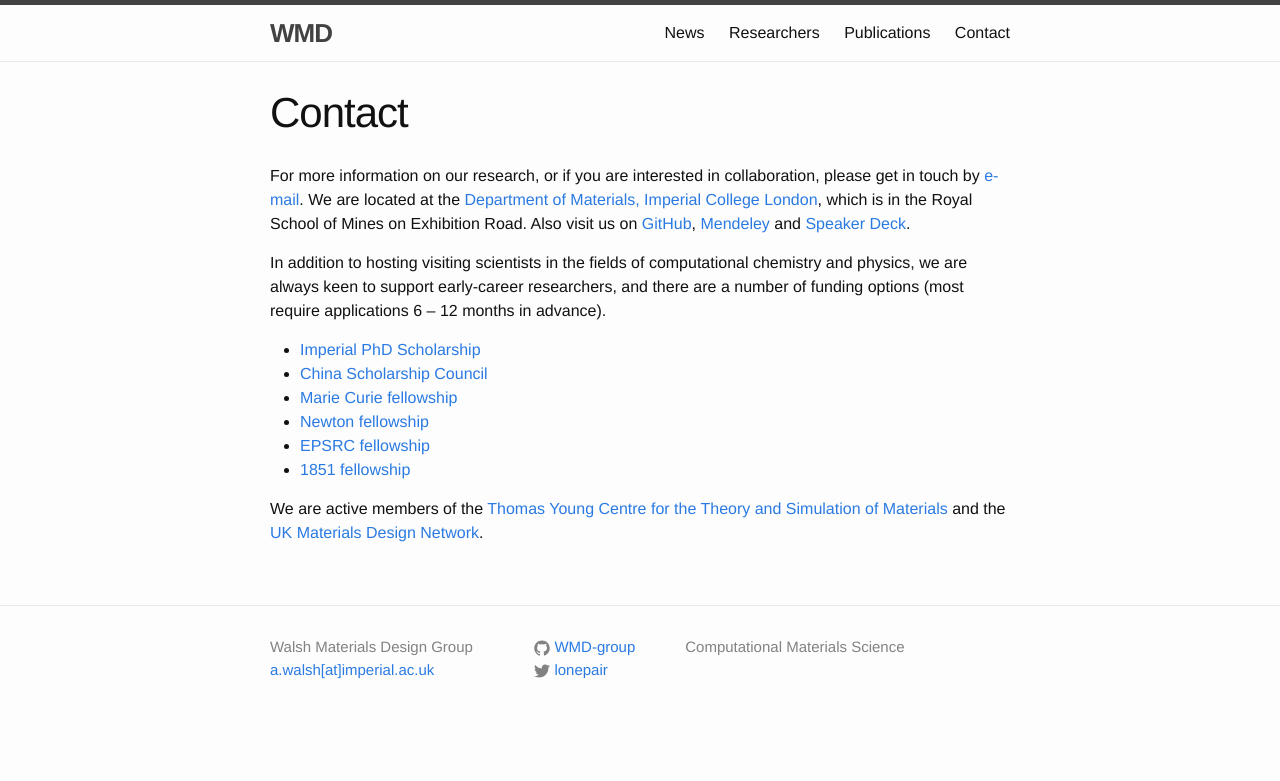
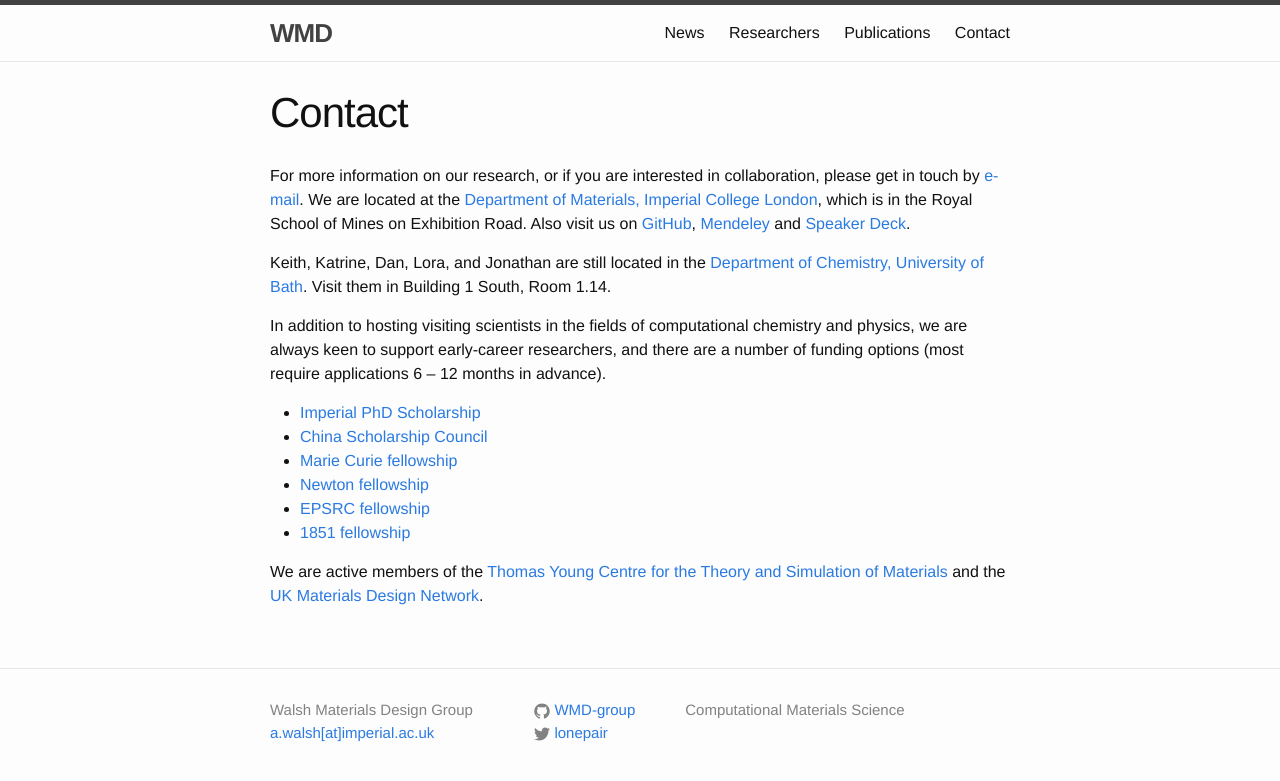
Before and after one commit to WMD-group/WMD-group.github.io, a Jekyll site: the page built from d_contact.md, in a window 1280 px wide. Shown: the top 781 px of the page. Built offline with Jekyll 4.4.1, drawn with Linux system fonts in a browser that asks for light colours.

Commit message:
Bath contact

```diff
--- a/d_contact.md
+++ b/d_contact.md
@@ -7,6 +7,8 @@ permalink: /contact/
 For more information on our research, or if you are interested in collaboration, please get in touch by [e-mail](mailto:a.walsh[at]imperial.ac.uk).
 We are located at the [Department of Materials, Imperial College London](https://www.imperial.ac.uk/engineering/departments/materials/), which is in the Royal School of Mines on Exhibition Road.
 Also visit us on [GitHub](https://github.com/WMD-group), [Mendeley](https://www.mendeley.com/profiles/aron-walsh/) and [Speaker Deck](https://speakerdeck.com/aronwalsh).
+
+Keith, Katrine, Dan, Lora, and Jonathan are still located in the [Department of Chemistry, University of Bath](http://www.bath.ac.uk/chemistry/). Visit them in Building 1 South, Room 1.14.
 
 In addition to hosting visiting scientists in the fields of computational chemistry and physics, we are always keen to support early-career researchers, and there are a number of funding options (most require applications 6 -- 12 months in advance).
 
```
